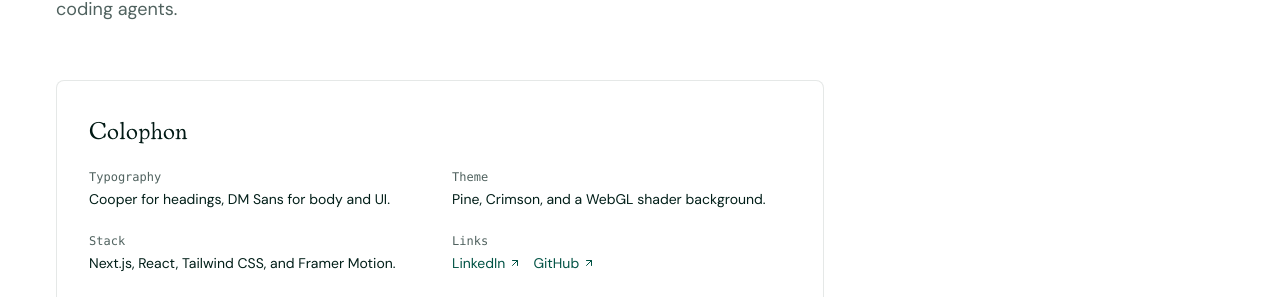
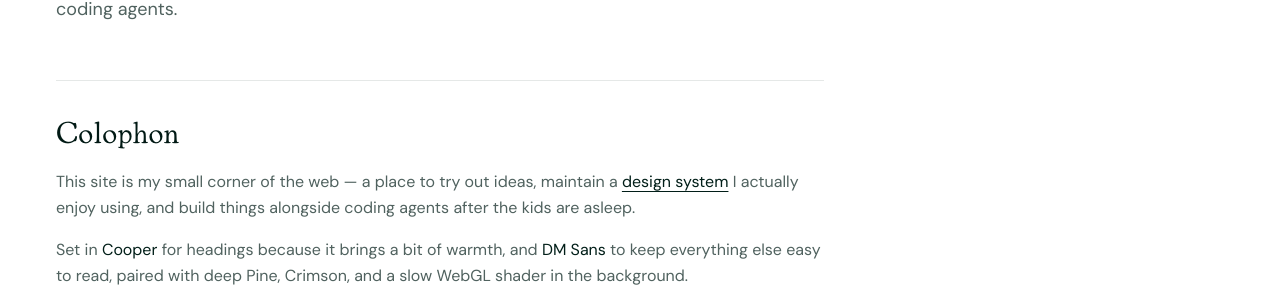
Before and after one commit to bergets/kohl-design, a Next.js app: page /about in a window 1280 px wide. Shown: the part 655-952 px from the top of the page. Built offline with nearby package versions, Linux system fonts and the light colour scheme.

Commit message:
copy(about): rewrite colophon in a more personal voice

```diff
--- a/app/about/page.tsx
+++ b/app/about/page.tsx
@@ -42,64 +42,45 @@ export default function AboutPage() {
         </div>
 
         {/* Colophon Section */}
-        <div className="p-6 sm:p-8 rounded-[var(--radius)] border border-pine-800/10 dark:border-[#3B7D6F]/30 bg-white/60 dark:bg-black/20 backdrop-blur-sm space-y-6">
-          <h2 className={`${cooper.className} text-2xl font-normal text-pine-900 dark:text-white`}>
+        <section className="border-t border-pine-800/10 dark:border-[#3B7D6F]/25 pt-8 space-y-5">
+          <h2 className={`${cooper.className} text-2xl sm:text-3xl font-normal text-pine-900 dark:text-white`}>
             Colophon
           </h2>
 
-          <div className="grid grid-cols-1 sm:grid-cols-2 gap-6 text-sm">
-            <div>
-              <span className="text-xs font-mono text-muted-foreground block mb-1">
-                Typography
-              </span>
-              <p className="text-foreground font-medium">
-                Cooper for headings, DM Sans for body and UI.
+          <div className="space-y-4 text-sm sm:text-base text-muted-foreground leading-relaxed">
+            <p>
+              This site is my small corner of the web — a place to try out ideas, maintain a{" "}
+              <Link href="/design-system" className="text-foreground underline underline-offset-4 hover:text-primary dark:hover:text-[#A8E3D2] transition-colors">
+                design system
+              </Link>{" "}
+              I actually enjoy using, and build things alongside coding agents after the kids are asleep.
+            </p>
+            <p>
+              Set in <span className="text-foreground font-medium">Cooper</span> for headings because it brings a bit of warmth, and <span className="text-foreground font-medium">DM Sans</span> to keep everything else easy to read, paired with deep Pine, Crimson, and a slow WebGL shader in the background.
             </p>
           </div>
 
-            <div>
-              <span className="text-xs font-mono text-muted-foreground block mb-1">
-                Theme
-              </span>
-              <p className="text-foreground font-medium">
-                Pine, Crimson, and a WebGL shader background.
-              </p>
-            </div>
-
-            <div>
-              <span className="text-xs font-mono text-muted-foreground block mb-1">
-                Stack
-              </span>
-              <p className="text-foreground font-medium">
-                Next.js, React, Tailwind CSS, and Framer Motion.
-              </p>
-            </div>
-
-            <div>
-              <span className="text-xs font-mono text-muted-foreground block mb-1">
-                Links
-              </span>
-              <div className="flex items-center gap-3">
+          <div className="flex flex-wrap items-center gap-5 pt-2 text-sm">
             <a
               href="https://linkedin.com/in/henrikkohl"
               target="_blank"
               rel="noopener noreferrer"
-                  className="text-primary dark:text-[#A8E3D2] hover:underline font-medium inline-flex items-center gap-1"
+              className="text-foreground hover:text-primary dark:hover:text-[#A8E3D2] font-medium inline-flex items-center gap-1 transition-colors"
             >
-                  LinkedIn <ArrowUpRight className="size-3" />
+              <span>LinkedIn</span>
+              <ArrowUpRight className="size-3.5" />
             </a>
             <a
               href="https://github.com/bergets"
               target="_blank"
               rel="noopener noreferrer"
-                  className="text-primary dark:text-[#A8E3D2] hover:underline font-medium inline-flex items-center gap-1"
+              className="text-foreground hover:text-primary dark:hover:text-[#A8E3D2] font-medium inline-flex items-center gap-1 transition-colors"
             >
-                  GitHub <ArrowUpRight className="size-3" />
+              <span>GitHub</span>
+              <ArrowUpRight className="size-3.5" />
             </a>
           </div>
-            </div>
-          </div>
-        </div>
+        </section>
       </div>
 
       {/* Footer */}
```
Lines whose indentation alone changed are shown as unchanged.
